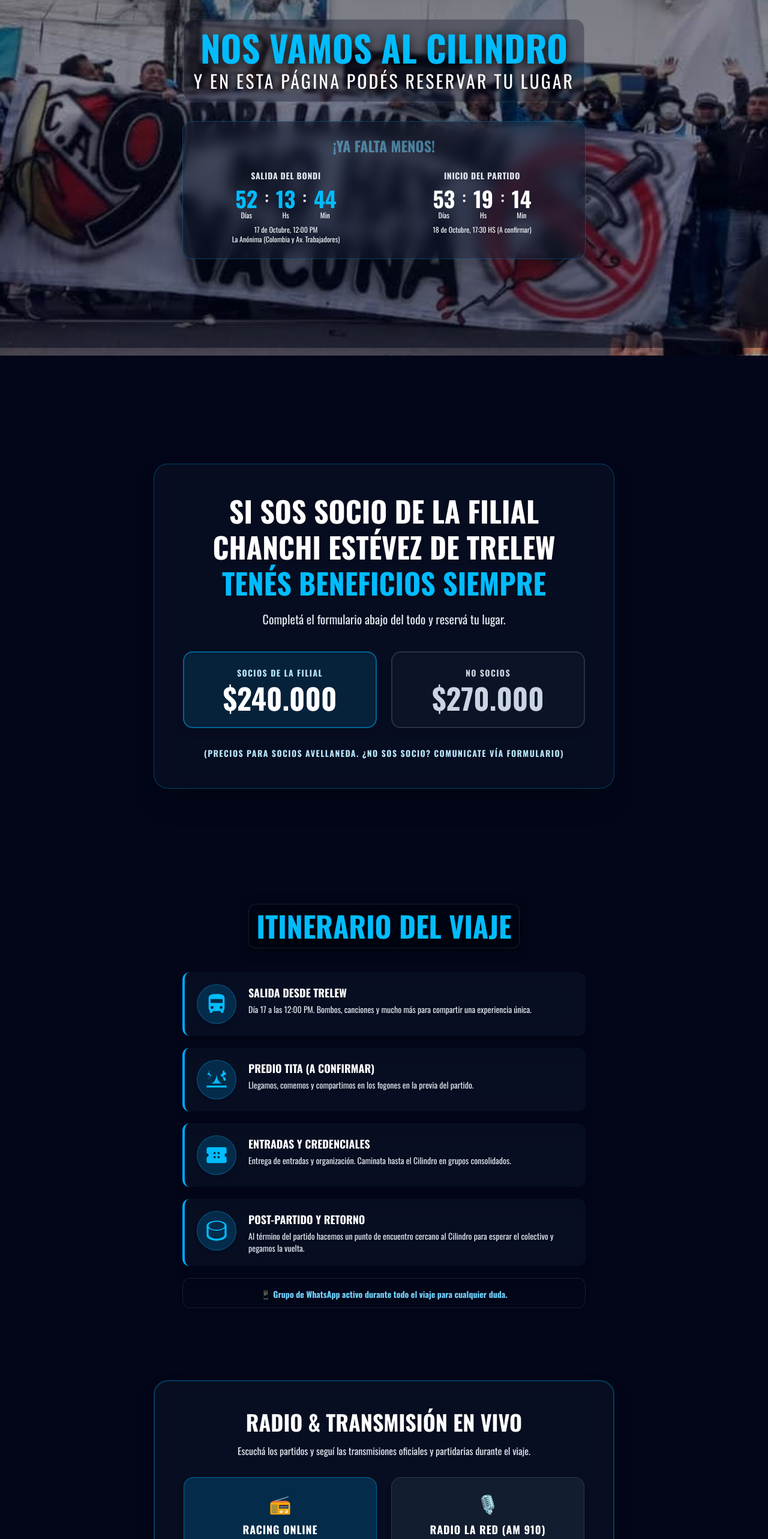
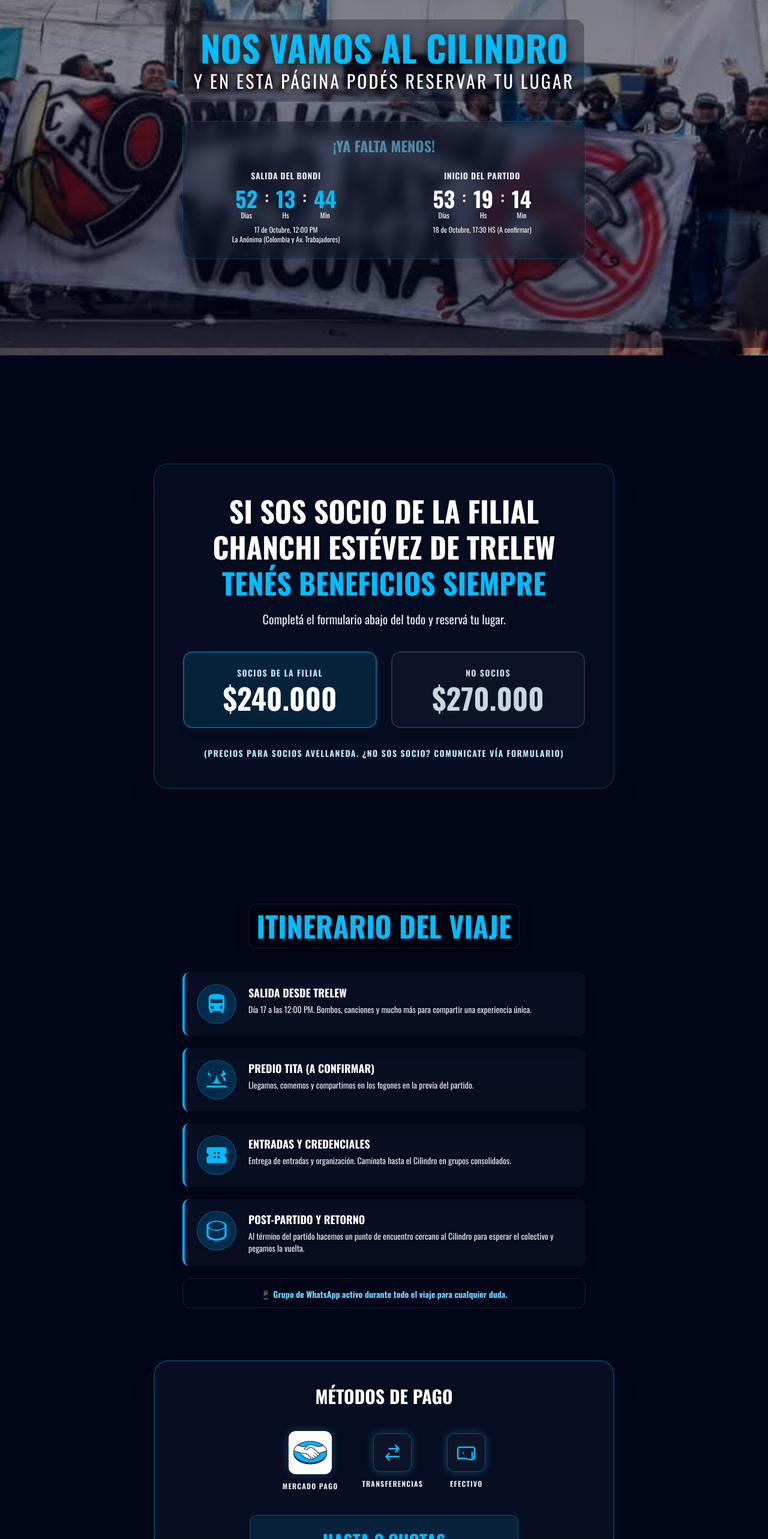
Before and after one commit to demiantestino66-cell/viaje-filial-chanchi-estevez, a Next.js app: page / in a window 1280 px wide. Shown: the part 220-2786 px from the top of the page at 60% size. Built offline with nearby package versions, Linux system fonts and the light colour scheme.

Commit message:
Mover accesos de radio y transmision en vivo al menu desplegable

```diff
--- a/src/app/page.tsx
+++ b/src/app/page.tsx
@@ -165,7 +165,7 @@
         </div>
 
         {/* MENÚ DESPLEGABLE */}
-        <div className={`absolute top-16 left-0 w-full bg-slate-900/95 backdrop-blur-xl border-b border-sky-500/30 transition-all duration-300 overflow-hidden ${isMenuOpen ? 'max-h-[420px] py-6' : 'max-h-0 py-0'} shadow-2xl`}>
+        <div className={`absolute top-16 left-0 w-full bg-slate-900/95 backdrop-blur-xl border-b border-sky-500/30 transition-all duration-300 overflow-hidden ${isMenuOpen ? 'max-h-[520px] py-6' : 'max-h-0 py-0'} shadow-2xl`}>
           <nav className="flex flex-col items-center gap-2 text-sm uppercase tracking-widest font-sans font-bold px-4">
 
             {/* ENLACE A LA WEB PRINCIPAL DE LA FILIAL */}
@@ -187,6 +187,20 @@
             <a href="https://locademia.racingclub.com.ar/" target="_blank" rel="noopener noreferrer" className="flex items-center justify-center gap-2 text-slate-200 hover:text-sky-400 transition-colors w-full py-3 bg-slate-800/30 rounded-lg">
               <svg className="w-5 h-5" fill="none" stroke="currentColor" viewBox="0 0 24 24"><path strokeLinecap="round" strokeLinejoin="round" strokeWidth="2" d="M3 3h2l.4 2M7 13h10l4-8H5.4M7 13L5.4 5M7 13l-2.293 2.293c-.63.63-.184 1.707.707 1.707H17m0 0a2 2 0 100 4 2 2 0 000-4zm-8 2a2 2 0 11-4 0 2 2 0 014 0z"/></svg>
               Tienda Locademia
+            </a>
+
+            {/* DIVISOR */}
+            <div className="w-3/4 h-px bg-slate-700/50 my-1"></div>
+
+            {/* ENLACES DE RADIO Y TRANSMISIÓN GRATIS */}
+            <a href="https://www.youtube.com/results?search_query=racing+club+en+vivo+partido+relato" target="_blank" rel="noopener noreferrer" className="flex items-center justify-center gap-2 text-slate-200 hover:text-sky-400 transition-colors w-full py-3 bg-slate-800/30 rounded-lg">
+              <span className="text-base">▶️</span>
+              Partidos en YouTube (En Vivo)
+            </a>
+
+            <a href="https://radios-argentina.ar/" target="_blank" rel="noopener noreferrer" className="flex items-center justify-center gap-2 text-slate-200 hover:text-sky-400 transition-colors w-full py-3 bg-slate-800/30 rounded-lg">
+              <span className="text-base">📻</span>
+              Radios Deportivas AM/FM
             </a>
 
             <div className="w-3/4 h-px bg-slate-700/50 my-2"></div>
@@ -366,39 +380,7 @@
             </p>
           </div>
         </section>
-{/* PANTALLA / SECCIÓN: RADIO EN VIVO */}
-        <section className="min-h-[60svh] flex flex-col items-center justify-center p-6 text-center">
-          <div className="bg-slate-900/50 backdrop-blur-md p-8 md:p-12 rounded-3xl border-2 border-sky-500/30 w-full max-w-3xl shadow-2xl">
-            <h2 className="text-3xl md:text-4xl font-bold text-white uppercase mb-4">Radio & Transmisión en Vivo</h2>
-            <p className="text-slate-200 text-sm md:text-base font-sans mb-8">
-              Escuchá los partidos y seguí las transmisiones oficiales y partidarias durante el viaje.
-            </p>
 
-            <div className="grid grid-cols-1 md:grid-cols-2 gap-6 font-sans">
-              <a
-                href="https://racingonline.com.ar/"
-                target="_blank"
-                rel="noopener noreferrer"
-                className="bg-sky-500/20 border border-sky-500/50 hover:bg-sky-500/40 p-6 rounded-2xl flex flex-col items-center justify-center gap-3 transition-all group shadow-lg"
-              >
-                <span className="text-3xl">📻</span>
-                <span className="font-bold text-white uppercase tracking-wider text-lg group-hover:text-sky-300">Racing Online</span>
-                <span className="text-xs text-sky-200">Transmisión partidaria oficial</span>
-              </a>
-
-              <a
-                href="https://www.lared.am/racing-a115934"
-                target="_blank"
-                rel="noopener noreferrer"
-                className="bg-slate-800/60 border border-slate-600/50 hover:bg-slate-800 p-6 rounded-2xl flex flex-col items-center justify-center gap-3 transition-all group shadow-lg"
-              >
-                <span className="text-3xl">🎙️</span>
-                <span className="font-bold text-white uppercase tracking-wider text-lg group-hover:text-sky-300">Radio La Red (AM 910)</span>
-                <span className="text-xs text-slate-300">Relatos en directo de AFA</span>
-              </a>
-            </div>
-          </div>
-        </section>
         {/* PANTALLA 4: MÉTODOS DE PAGO */}
         <section className="min-h-[70svh] flex flex-col items-center justify-center p-6 text-center">
           <div className="bg-slate-900/50 backdrop-blur-md p-10 rounded-3xl border-2 border-sky-500/30 w-full max-w-3xl shadow-2xl">
```
